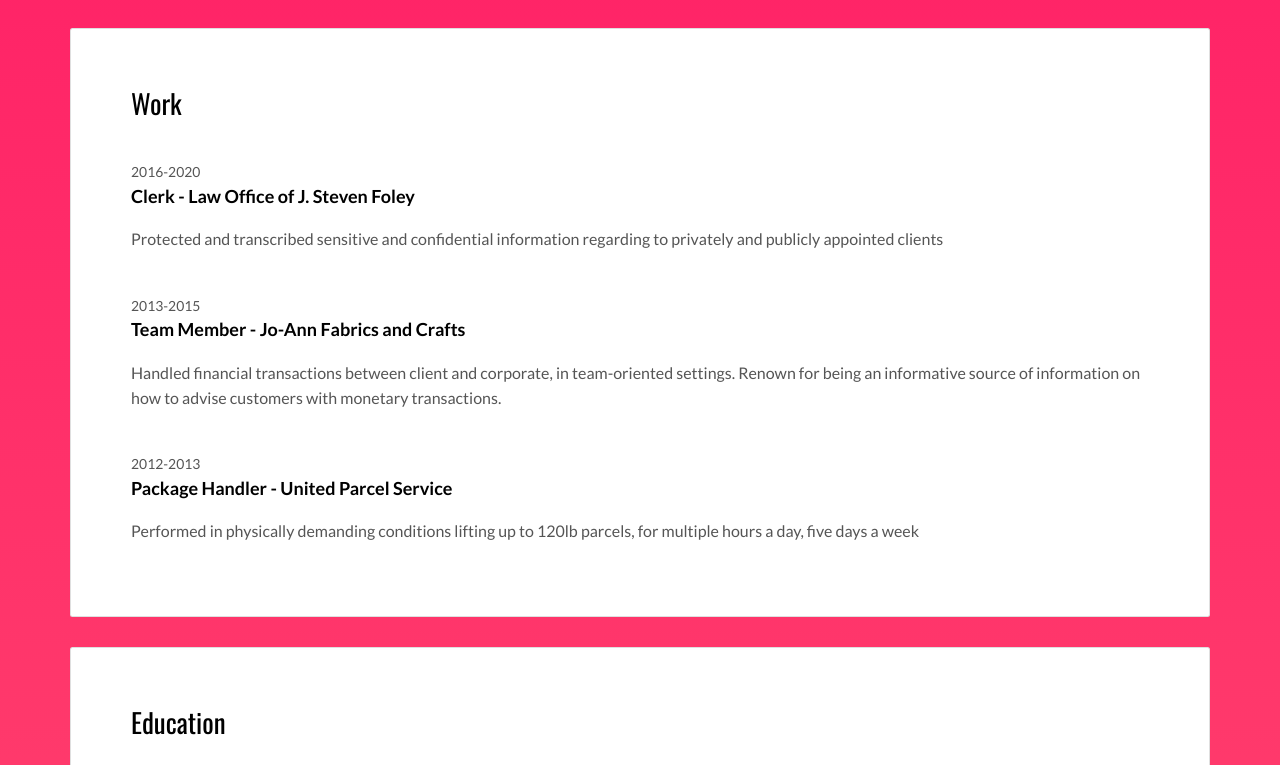
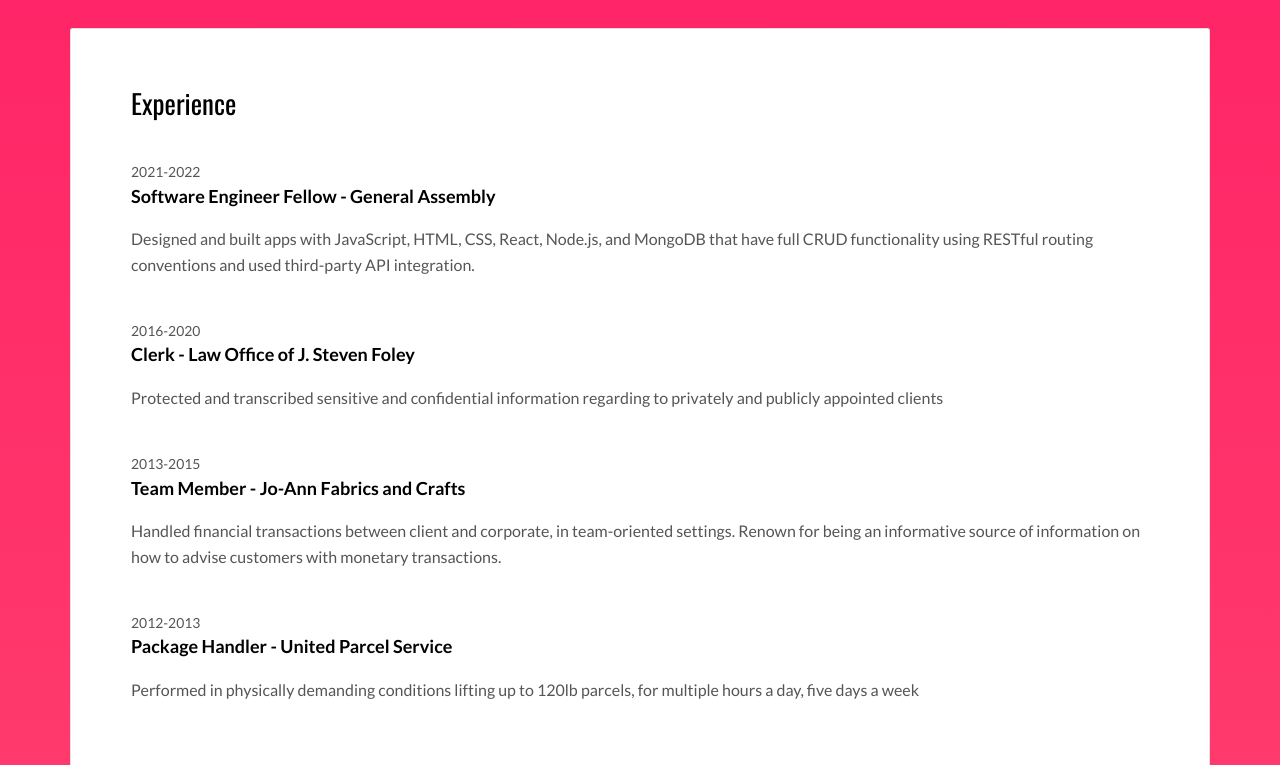
Before and after one commit to JohnnyWiseau141/portfolio, a plain HTML site: page index.html in a window 1280 px wide. Shown: the part 1355-2120 px from the top of the page. Drawn offline with nearby package versions, Linux system fonts and the light colour scheme.

Commit message:
adding ga experience

```diff
--- a/index.html
+++ b/index.html
@@ -106,7 +106,16 @@
 
         <div class="card">
           <div class="card-block">
-            <h2>Work</h2>
+            <h2>Experience</h2>
+            <div class="work-experience">
+              <small class="date">2021-2022</small>
+              <h3 class="h5 date-title">Software Engineer Fellow - <a href="https://generalassemb.ly/" title="Create professional website">General Assembly</a></h3>
+
+
+              <p>Designed and built apps with JavaScript, HTML, CSS, React, Node.js, and MongoDB that have full CRUD functionality using RESTful routing conventions and used third-party API integration.
+              </p>
+            </div>
+
             <div class="work-experience">
               <small class="date">2016-2020</small>
               <h3 class="h5 date-title">Clerk - <a href="https://www.attorneyfoley.com/sample-page/" title="Create professional website">Law Office of J. Steven Foley</a></h3>
@@ -144,8 +153,9 @@
                   <h3 class="h5 date-title">Software Engineering Immersive</h3>
                   <p>General Assembly</p>
                 </div>
+              </div>
 
-            <div class="row">
+
               <div class="col-md-4">
                 <div class="education-experience">
                   <small class="date">2019-2017</small>
```
